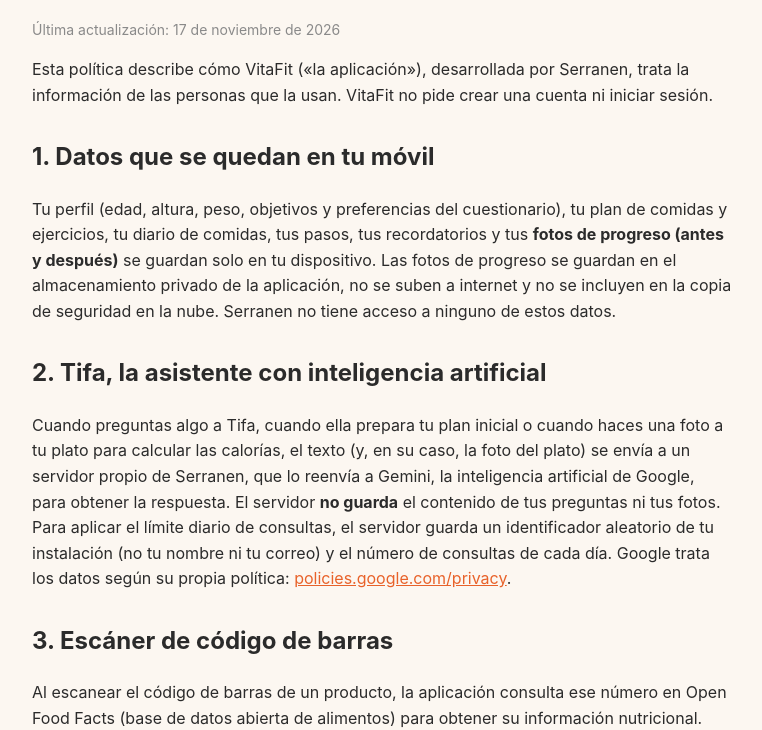
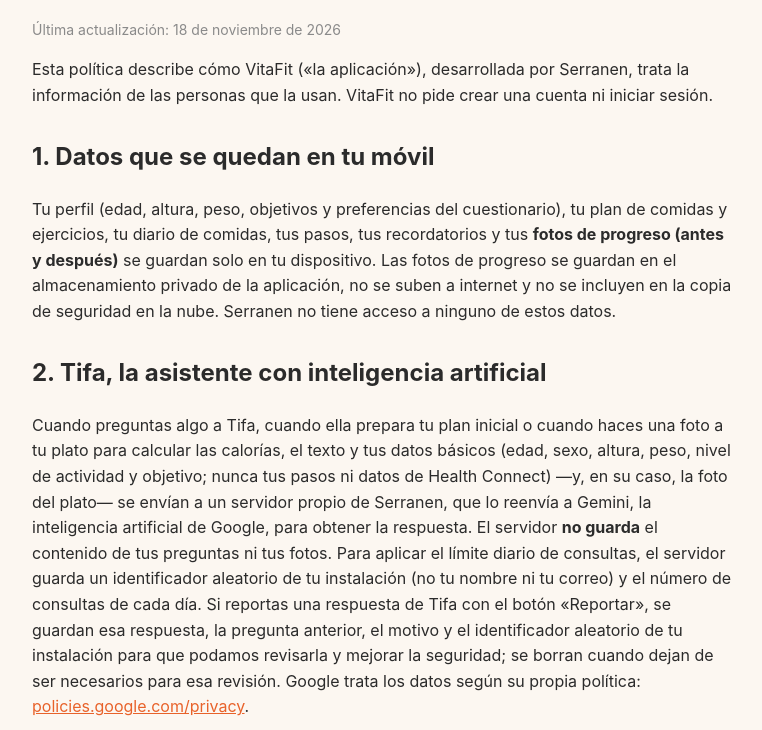
Before and after one commit to serralirico/VitaFit-privacy, a plain HTML site: page index.html in a window 1280 px wide. Shown: the part 94-824 px from the top of the page, without its empty margins (258-1020 px from the left). Drawn offline with Linux system fonts and the light colour scheme.

Commit message:
Política: solo mayores de 18, datos que van a Tifa (sin pasos ni Health Connect) y reportes

```diff
--- a/index.html
+++ b/index.html
@@ -14,7 +14,7 @@
 </head>
 <body>
 <h1>Política de Privacidad de VitaFit</h1>
-<p class="fecha">Última actualización: 17 de noviembre de 2026</p>
+<p class="fecha">Última actualización: 18 de noviembre de 2026</p>
 
 <p>Esta política describe cómo VitaFit («la aplicación»), desarrollada por Serranen, trata la información de las personas que la usan. VitaFit no pide crear una cuenta ni iniciar sesión.</p>
 
@@ -22,7 +22,7 @@
 <p>Tu perfil (edad, altura, peso, objetivos y preferencias del cuestionario), tu plan de comidas y ejercicios, tu diario de comidas, tus pasos, tus recordatorios y tus <strong>fotos de progreso (antes y después)</strong> se guardan solo en tu dispositivo. Las fotos de progreso se guardan en el almacenamiento privado de la aplicación, no se suben a internet y no se incluyen en la copia de seguridad en la nube. Serranen no tiene acceso a ninguno de estos datos.</p>
 
 <h2>2. Tifa, la asistente con inteligencia artificial</h2>
-<p>Cuando preguntas algo a Tifa, cuando ella prepara tu plan inicial o cuando haces una foto a tu plato para calcular las calorías, el texto (y, en su caso, la foto del plato) se envía a un servidor propio de Serranen, que lo reenvía a Gemini, la inteligencia artificial de Google, para obtener la respuesta. El servidor <strong>no guarda</strong> el contenido de tus preguntas ni tus fotos. Para aplicar el límite diario de consultas, el servidor guarda un identificador aleatorio de tu instalación (no tu nombre ni tu correo) y el número de consultas de cada día. Google trata los datos según su propia política: <a href="https://policies.google.com/privacy">policies.google.com/privacy</a>.</p>
+<p>Cuando preguntas algo a Tifa, cuando ella prepara tu plan inicial o cuando haces una foto a tu plato para calcular las calorías, el texto y tus datos básicos (edad, sexo, altura, peso, nivel de actividad y objetivo; nunca tus pasos ni datos de Health Connect) —y, en su caso, la foto del plato— se envían a un servidor propio de Serranen, que lo reenvía a Gemini, la inteligencia artificial de Google, para obtener la respuesta. El servidor <strong>no guarda</strong> el contenido de tus preguntas ni tus fotos. Para aplicar el límite diario de consultas, el servidor guarda un identificador aleatorio de tu instalación (no tu nombre ni tu correo) y el número de consultas de cada día. Si reportas una respuesta de Tifa con el botón «Reportar», se guardan esa respuesta, la pregunta anterior, el motivo y el identificador aleatorio de tu instalación para que podamos revisarla y mejorar la seguridad; se borran cuando dejan de ser necesarios para esa revisión. Google trata los datos según su propia política: <a href="https://policies.google.com/privacy">policies.google.com/privacy</a>.</p>
 
 <h2>3. Escáner de código de barras</h2>
 <p>Al escanear el código de barras de un producto, la aplicación consulta ese número en Open Food Facts (base de datos abierta de alimentos) para obtener su información nutricional. Solo se envía el número del código de barras.</p>
@@ -52,7 +52,7 @@
 <p>VitaFit ofrece información general de ejercicio y alimentación. No es un servicio médico ni sustituye el consejo de un profesional sanitario.</p>
 
 <h2>10. Menores de edad</h2>
-<p>VitaFit no está dirigida a menores de 13 años y no recopila intencionadamente información de menores de esa edad.</p>
+<p>VitaFit es solo para mayores de 18 años. La aplicación no deja continuar a quien indica una edad menor y no recopila intencionadamente información de menores de edad.</p>
 
 <h2>11. Borrar tus datos</h2>
 <p>Como tus datos están en tu móvil, puedes borrarlos desinstalando la aplicación o borrando sus datos en los ajustes de Android. Si quieres que borremos también el contador de consultas asociado a tu instalación, escríbenos a <a href="mailto:vitalifex@gmail.com">vitalifex@gmail.com</a> con el asunto «Borrar datos VitaFit».</p>
```
